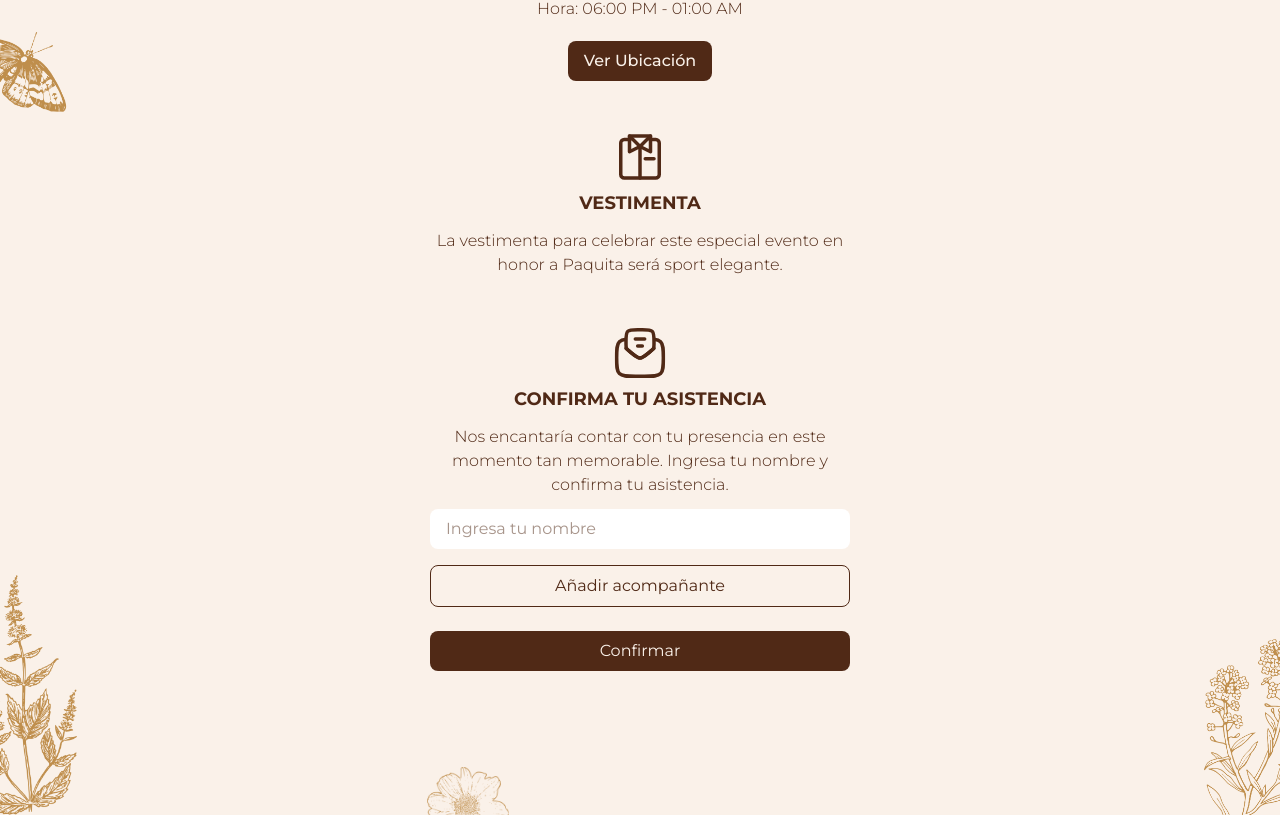
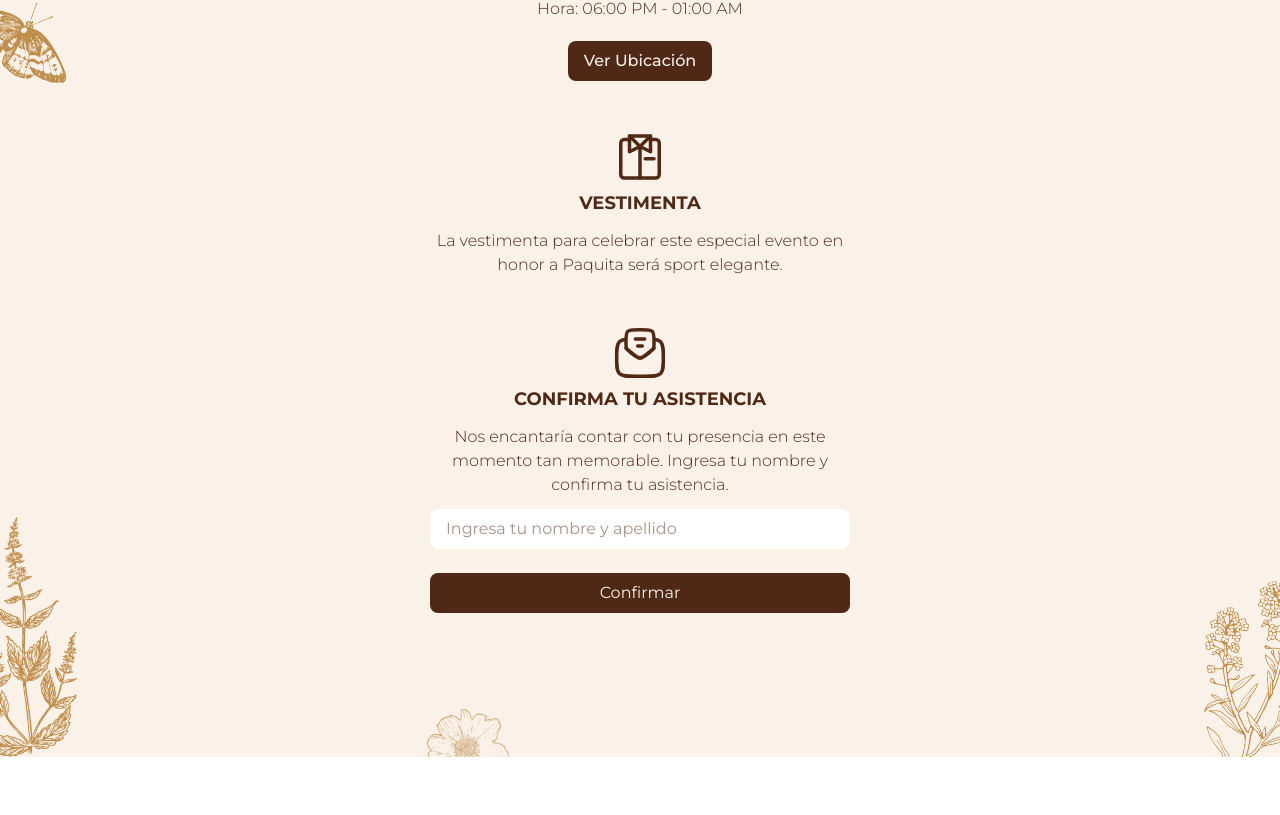
Before and after one commit to Alvarordev/invitacion-gloria-romero, a Next.js app: page / in a window 1280 px wide. Shown: the part 752-1567 px from the top of the page. After the commit the page ends 1509 px from the top, so only its background shows below. Built offline with nearby package versions, Linux system fonts and the light colour scheme; a web font is replaced by a local one.

Commit message:
removing companion button

```diff
--- a/src/app/page.tsx
+++ b/src/app/page.tsx
@@ -48,19 +48,19 @@ export default function Home() {
     }
   };
 
-  const agregarAcompañante = () => {
-    setAcompañantes([...acompañantes, ""]);
-  };
+  // const agregarAcompañante = () => {
+  //   setAcompañantes([...acompañantes, ""]);
+  // };
 
-  const actualizarAcompañante = (index: number, value: string) => {
-    const nuevosAcompañantes = [...acompañantes];
-    nuevosAcompañantes[index] = value;
-    setAcompañantes(nuevosAcompañantes);
-  };
+  // const actualizarAcompañante = (index: number, value: string) => {
+  //   const nuevosAcompañantes = [...acompañantes];
+  //   nuevosAcompañantes[index] = value;
+  //   setAcompañantes(nuevosAcompañantes);
+  // };
 
-  const eliminarAcompañante = (index: number) => {
-    setAcompañantes(acompañantes.filter((_, i) => i !== index));
-  };
+  // const eliminarAcompañante = (index: number) => {
+  //   setAcompañantes(acompañantes.filter((_, i) => i !== index));
+  // };
   return (
     <div
       className={`flex flex-col items-center justify-items-center min-h-screen p-8 pb-20 gap-16 sm:p-20 bg-[#faf1e9] text-[#502916]  ${montserrat.className} relative overflow-hidden`}
@@ -170,13 +170,13 @@ export default function Home() {
               name="Name"
               value={name}
               onChange={(e) => setName(e.target.value)}
-              placeholder="Ingresa tu nombre"
+              placeholder="Ingresa tu nombre y apellido"
               disabled={loading}
               className="bg-white px-4 py-2 rounded-lg w-full"
             />
 
             {/* Inputs de acompañantes */}
-            {acompañantes.map((acompañante, index) => (
+            {/* {acompañantes.map((acompañante, index) => (
               <div key={index} className="flex items-center gap-2">
                 <input
                   type="text"
@@ -193,16 +193,16 @@ export default function Home() {
                   X
                 </button>
               </div>
-            ))}
+            ))} */}
 
-            <button
+            {/* <button
               type="button"
               onClick={agregarAcompañante}
               className="border border-[#502916] text-[#502916] px-4 py-2 rounded-lg mt-2 cursor-pointer hover:scale-105 transition-all"
             >
               Añadir acompañante
             </button>
-
+             */}
             <button
               type="submit"
               disabled={loading}
```
